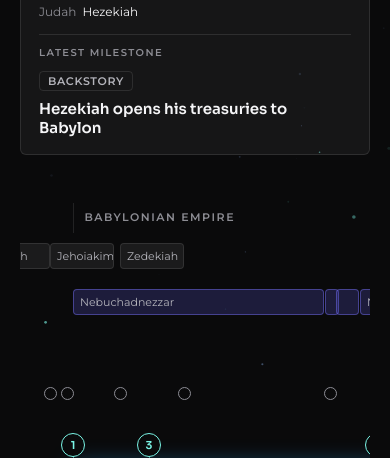
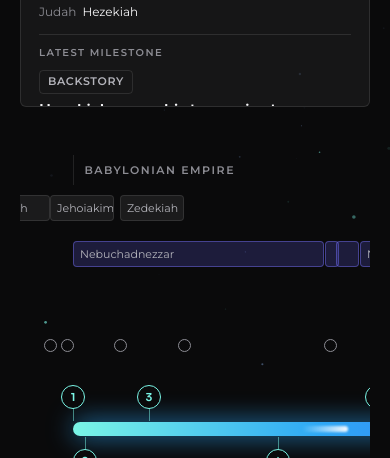
Before and after one commit to kamelshenouda/daniel, a plain HTML site: page index.html in a window 390 px wide. Shown: the part 386-844 px from the top of the page. Drawn offline with Linux system fonts and the light colour scheme.

Commit message:
Fix map flicker: give the live year panel a fixed height
Co-Authored-By: Claude Opus 5.5 <noreply@anthropic.com>
Claude-Session: https://claude.ai/code/session_017VQ4psUCKMk4pCxErDoNPE

```diff
--- a/index.html
+++ b/index.html
@@ -202,7 +202,11 @@ footer p{margin:0 0 8px;max-width:700px}
 .h2-top{display:grid;grid-template-columns:1fr 320px;gap:32px;align-items:end;margin-bottom:26px}
 .hero2 h1{margin:10px 0 10px}
 .hero2 .lead{font-size:17px;max-width:560px}
-.readout{background:var(--panel);border:1px solid var(--line);border-radius:6px;padding:16px 18px;backdrop-filter:blur(12px);min-height:172px}
+.readout{background:var(--panel);border:1px solid var(--line);border-radius:6px;padding:16px 18px;backdrop-filter:blur(12px);height:196px;overflow:hidden;contain:layout}
+.ro-k{flex-wrap:nowrap!important;overflow:hidden;white-space:nowrap}
+.ro-k>div{overflow:hidden;text-overflow:ellipsis}
+.ro-m b{display:-webkit-box!important;-webkit-line-clamp:2;-webkit-box-orient:vertical;overflow:hidden;min-height:2.6em}
+.ro-m .chip{display:inline-block}
 .ro-yr{font-family:Sora,sans-serif;font-weight:600;font-size:52px;line-height:1;font-variant-numeric:tabular-nums;display:flex;align-items:baseline;gap:8px}
 .ro-yr small{font-family:Montserrat,sans-serif;font-weight:600;font-size:11px;letter-spacing:.14em;color:var(--muted);-webkit-text-fill-color:var(--muted)}
 .ro-k{display:flex;flex-wrap:wrap;gap:4px 16px;margin-top:10px;min-height:20px;font-family:Montserrat,sans-serif;font-size:12px;color:var(--ink)}
@@ -403,7 +407,7 @@ html.lock{overflow:hidden}
   .h2-top{grid-template-columns:1fr;gap:18px}
   .brand{display:none}
   .hero2{padding-top:28px}
-  .readout{min-height:0}
+  .readout{height:184px}
   .hint{flex-basis:100%}
 }
 @media (max-width:640px){
```
